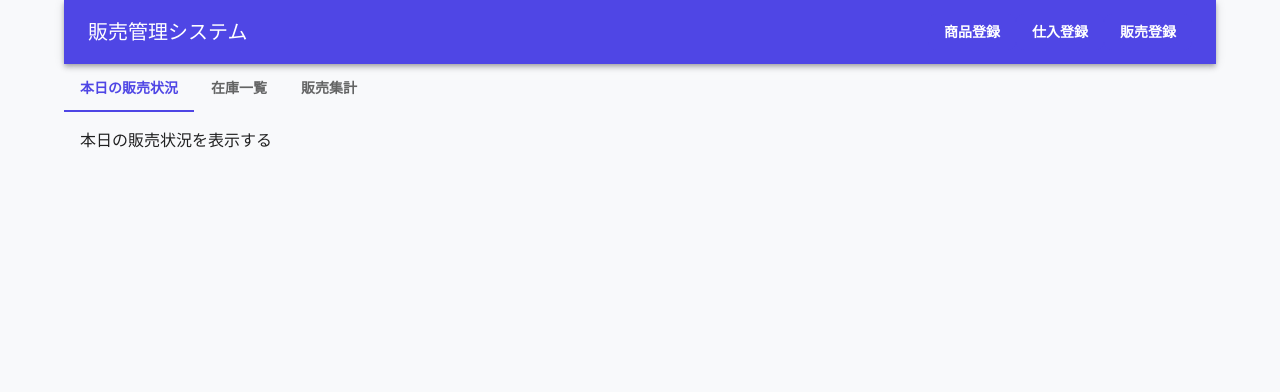
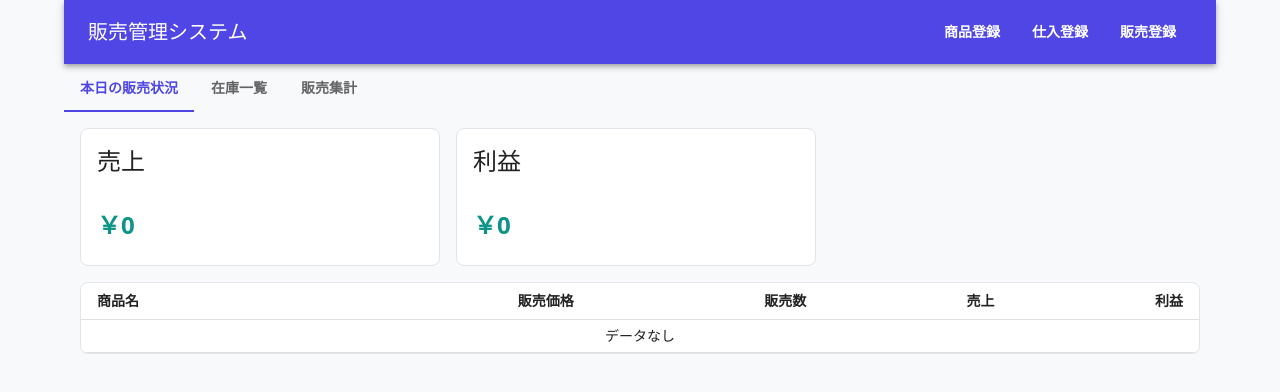
Before and after one commit to kentem-ko-munakata/sales-manager, a React (Vite) app: page / in a window 1280 px wide. Shown: the top 392 px of the page. Built offline with nearby package versions, Linux system fonts and the light colour scheme.

Commit message:
feat:本日の販売状況ウィジェット作成

```diff
--- a/src/pages/main/ui/MainPage.tsx
+++ b/src/pages/main/ui/MainPage.tsx
@@ -1,12 +1,13 @@
 import { AddButton } from '@/features/product-form';
 import { AddPurchaseButton } from '@/features/purchase-form';
 import { AddSaleButton } from '@/features/sale-form';
+import { TodaySalesSummary } from '@/widgets/today-sales-summary';
 import { AppBar, Box, Container, Tab, Tabs, Toolbar, Typography } from '@mui/material';
 import { useState } from 'react';
 
 // widgets を作ったら content を <XxxWidget /> に差し替える
 const tabs = [
-  { value: 'todaySales', label: '本日の販売状況', content: '本日の販売状況を表示する' },
+  { value: 'todaySales', label: '本日の販売状況', content: <TodaySalesSummary /> },
   { value: 'inventory', label: '在庫一覧', content: '在庫一覧を表示する' },
   { value: 'salesAnalytics', label: '販売集計', content: 'これまでの販売状況を表示する' },
 ];
--- /dev/null
+++ b/src/widgets/today-sales-summary/index.ts
@@ -0,0 +1 @@
+export { TodaySalesSummary } from './ui/TodaySalesSummary';
--- /dev/null
+++ b/src/widgets/today-sales-summary/ui/TodaySalesSummary.tsx
@@ -0,0 +1,24 @@
+import { sumSalesSummaries, useSalesSummaries } from '@/entities/stock';
+import { SalesSummaryCard } from '@/shared/ui/SalesSummaryCard';
+import { SalesSummaryTable } from '@/shared/ui/SalesSummaryTable';
+import { Stack } from '@mui/material';
+import { useState } from 'react';
+
+export const TodaySalesSummary = () => {
+  const [today] = useState(() => new Date().toLocaleDateString('sv-SE'));
+
+  const todaySalesSummaries = useSalesSummaries({ from: today, to: today });
+  const sumSales = sumSalesSummaries(todaySalesSummaries);
+
+  return (
+    <Stack spacing={2}>
+      {/* 売上・利益カード */}
+      <Stack spacing={2} direction='row'>
+        <SalesSummaryCard title='売上' value={sumSales.sales} />
+        <SalesSummaryCard title='利益' value={sumSales.profit} />
+      </Stack>
+      {/* サマリテーブル */}
+      <SalesSummaryTable salesSummaries={todaySalesSummaries} />
+    </Stack>
+  );
+};
```
